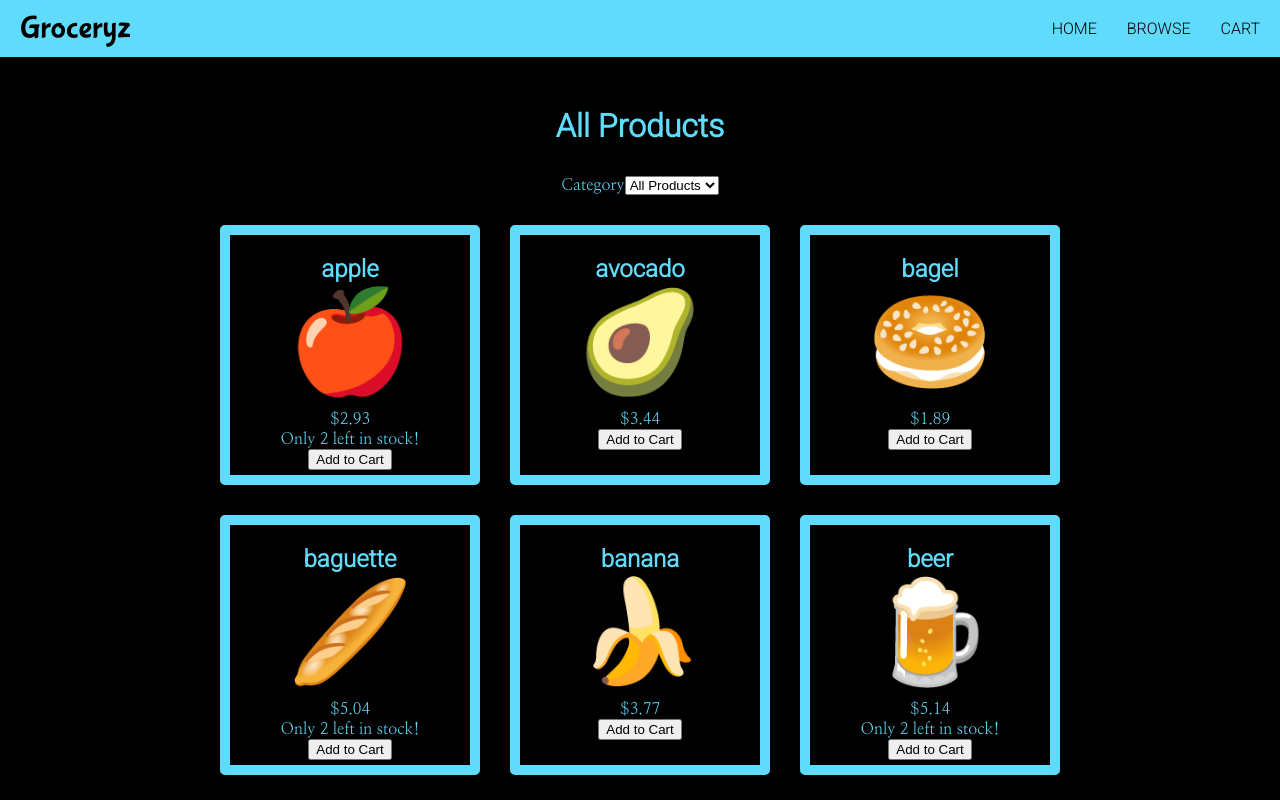
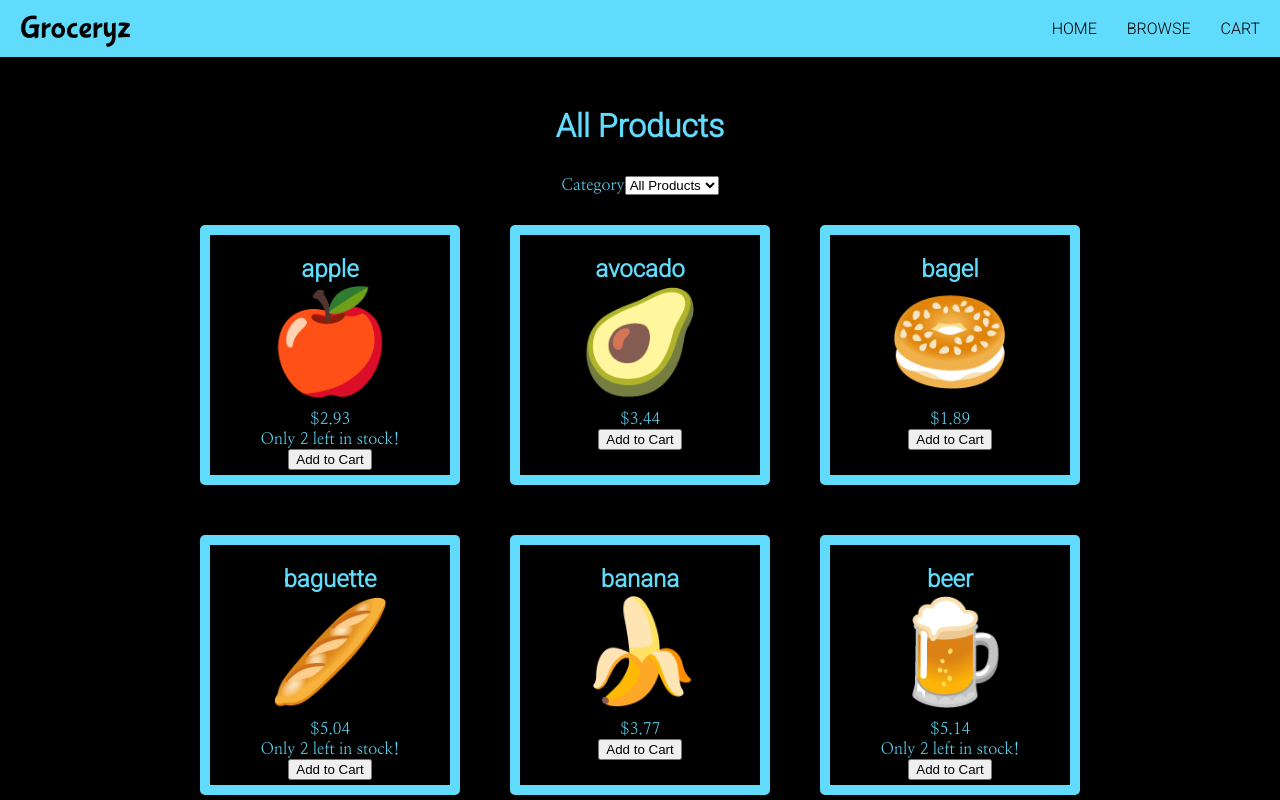
Before and after one commit to jtreeves/grocery-react, a React (Create React App) app: page /browse in a window 1280 px wide. Shown: the top 800 px of the page. Built offline with nearby package versions, Linux system fonts and the light colour scheme.

Commit message:
[css] Increase gap between products in list

```diff
--- a/src/styles/products.css
+++ b/src/styles/products.css
@@ -2,7 +2,7 @@
     display: flex;
     flex-wrap: wrap;
     justify-content: center;
-    gap: 30px;
+    gap: 50px;
 }
 
 .product-highlight {
```
